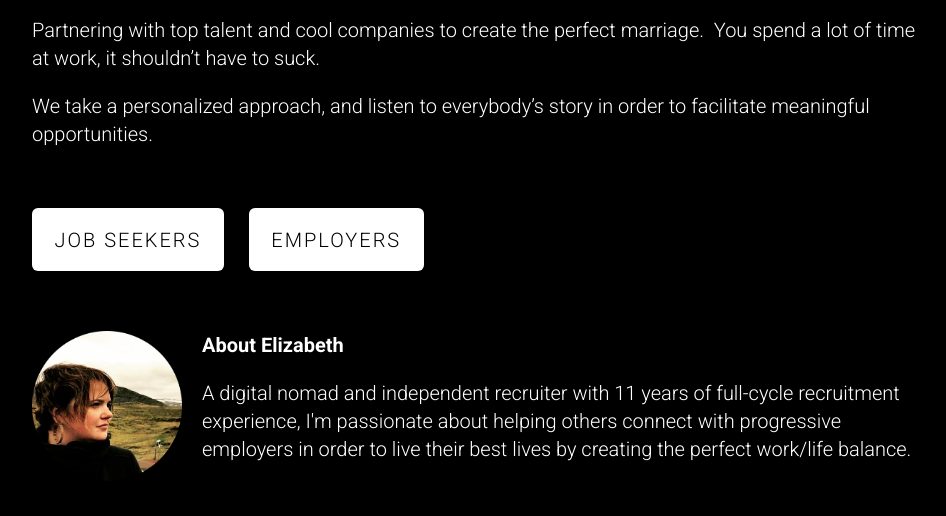
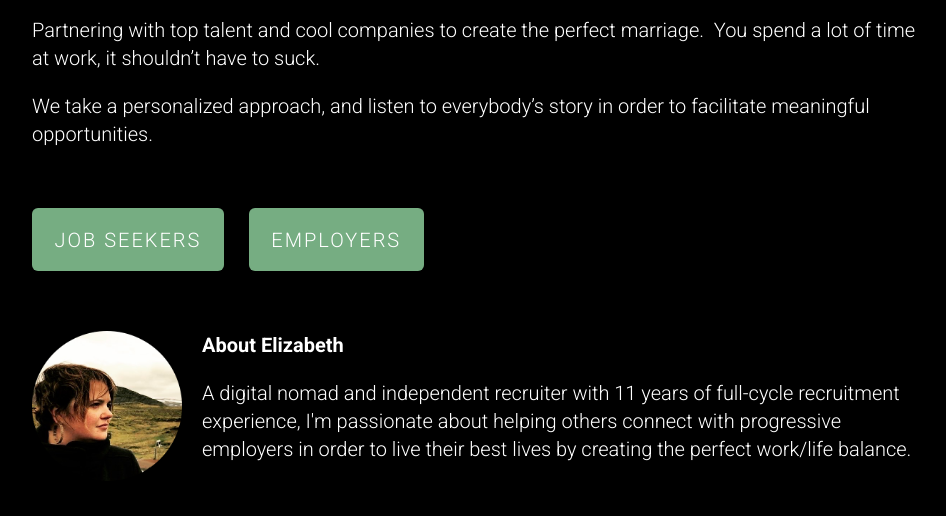
Before and after one commit to dev-advocate/dev-advocate.github.io, a website: page index.html in a window 1280 px wide. Shown: the part 254-770 px from the top of the page, without its empty margins (158-1104 px from the left). Drawn offline with Linux system fonts and the light colour scheme.

Commit message:
button styles

```diff
--- a/assets/sass/common/_buttons.scss
+++ b/assets/sass/common/_buttons.scss
@@ -1,8 +1,8 @@
 .button {
     border: 0 none;
     border-radius: 6px 6px 6px 6px;
-    color: black;
-    background-color: white;
+    color: #FFFFFF;
+    background-color: $color-brand1;
     cursor: pointer;
     display: inline-block;
     vertical-align: middle;
```
Also changed, not shown: public/css/style.css.
